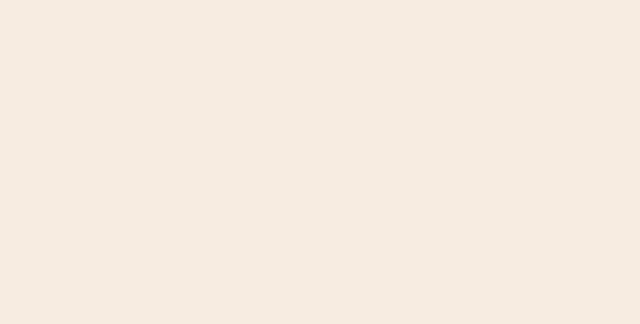
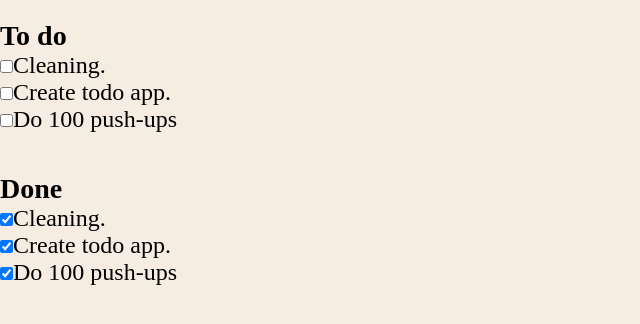
Before and after one commit to musialpatryk/todo-list, a React (Create React App) app: page / in a window 1280 px wide. Shown: the top 324 px of the page, without its empty margins (0-640 px from the left). Built offline with nearby package versions, Linux system fonts and the light colour scheme.

Commit message:
Add basic todo components with onclick events

```diff
--- a/src/App.js
+++ b/src/App.js
@@ -1,13 +1,67 @@
 import styled from "styled-components";
+import Todos from "components/todos/Todos";
+import { useState } from "react";
+
+const startTodos = [
+  {
+    id: 0,
+    value: "Cleaning.",
+    done: false,
+  },
+  {
+    id: 1,
+    value: "Create todo app.",
+    done: false,
+  },
+  {
+    id: 2,
+    value: "Do 100 push-ups",
+    done: false,
+  },
+  {
+    id: 3,
+    value: "Cleaning.",
+    done: true,
+  },
+  {
+    id: 4,
+    value: "Create todo app.",
+    done: true,
+  },
+  {
+    id: 5,
+    value: "Do 100 push-ups",
+    done: true,
+  },
+];
 
 const AppWrapper = styled.div`
   width: 100vw;
   height: 100vh;
+  display: flex;
+  flex-direction: column;
   background-color: ${({ theme }) => theme.backgroundColor.light};
+  font-size: ${({ theme }) => theme.fontSize.m};
 `;
 
 function App() {
-  return <AppWrapper></AppWrapper>;
+  const [todos, setTodos] = useState(startTodos);
+
+  const changeTodoStatus = (todoId) => {
+    const newTodos = todos.map((todo) => {
+      if (todo.id === todoId) {
+        todo.done = !todo.done;
+      }
+      return todo;
+    });
+    setTodos(newTodos);
+  };
+
+  return (
+    <AppWrapper>
+      <Todos todos={todos} changeTodo={changeTodoStatus} />
+    </AppWrapper>
+  );
 }
 
 export default App;
--- /dev/null
+++ b/src/components/todo-list/TodoList.js
@@ -0,0 +1,33 @@
+import React from "react";
+import styled from "styled-components";
+
+const StyledWrapper = styled.div`
+  margin: 20px 0;
+`;
+
+const StyledList = styled.ul`
+  list-style-type: none;
+  cursor: pointer;
+`;
+
+const StyledHeader = styled.h2`
+  font-size: ${({ theme }) => theme.fontSize.l};
+`;
+
+const TodoList = ({ todos, message, handleTodoChange }) => {
+  return (
+    <StyledWrapper>
+      {todos.length > 0 ? <StyledHeader>{message}</StyledHeader> : null}
+      <StyledList>
+        {todos.map(({ id, value, done }) => (
+          <li key={id} onClick={() => handleTodoChange(id)}>
+            <input type="checkbox" checked={done} />
+            {value}
+          </li>
+        ))}
+      </StyledList>
+    </StyledWrapper>
+  );
+};
+
+export default TodoList;
--- /dev/null
+++ b/src/components/todos/Todos.js
@@ -0,0 +1,21 @@
+import React from "react";
+import TodoList from "components/todo-list/TodoList";
+
+const Todos = ({ todos, changeTodo }) => {
+  return (
+    <>
+      <TodoList
+        todos={todos.filter(({ done }) => !done)}
+        message="To do"
+        handleTodoChange={changeTodo}
+      />
+      <TodoList
+        todos={todos.filter(({ done }) => done)}
+        message="Done"
+        handleTodoChange={changeTodo}
+      />
+    </>
+  );
+};
+
+export default Todos;
```
